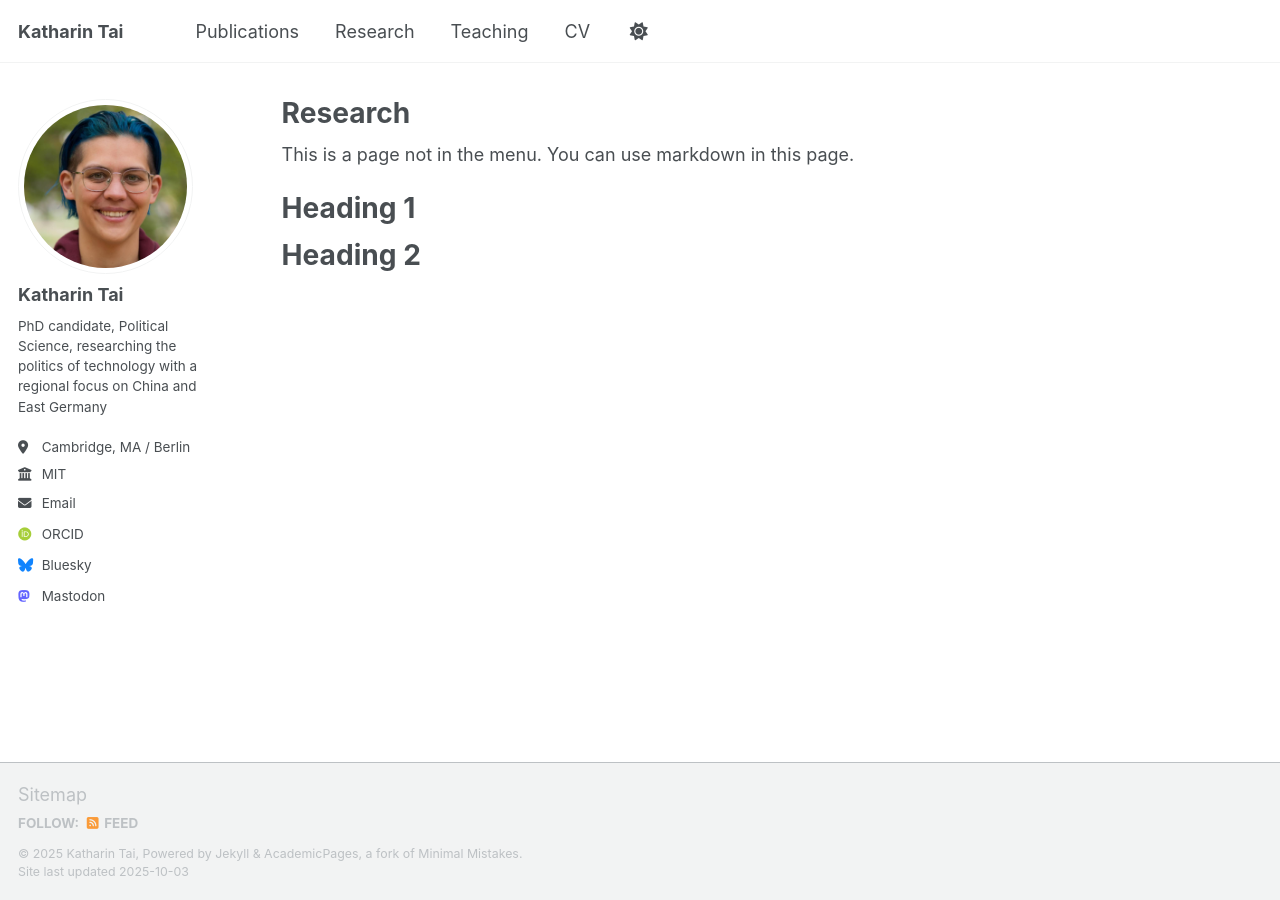
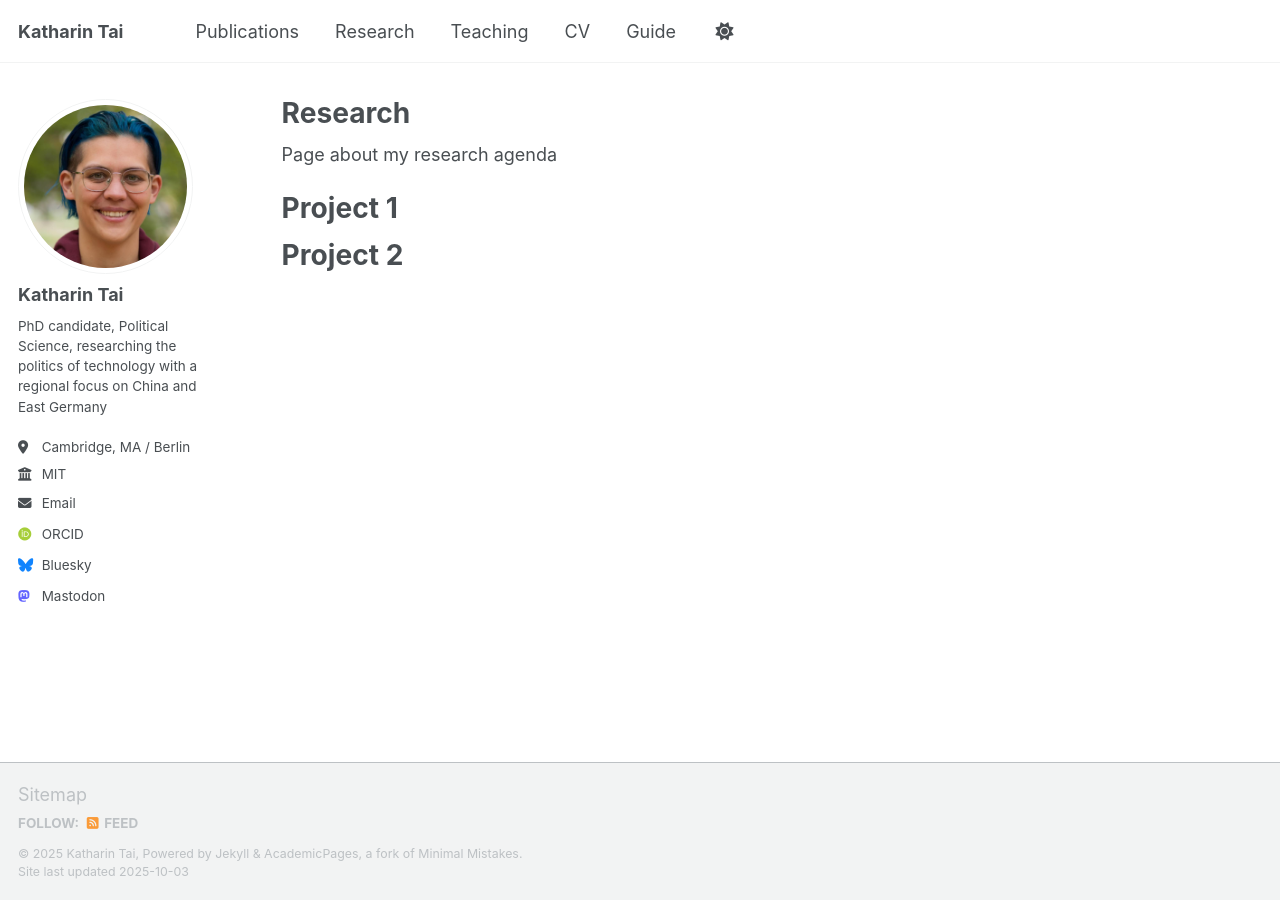
Before and after one commit to katharintai/katharintai.github.io, a Jekyll site: the page built from _pages/research.md, in a window 1280 px wide. Built offline with Jekyll 4.4.1, drawn with Linux system fonts in a browser that asks for light colours; some web fonts are replaced; a script that is not in the unit is left out.

Commit message:
fixing navigation

```diff
--- a/_pages/research.md
+++ b/_pages/research.md
@@ -4,10 +4,10 @@ title: "Research"
 author_profile: true
 ---
 
-This is a page not in the menu. You can use markdown in this page.
+Page about my research agenda
 
-Heading 1
+Project 1
 ======
 
-Heading 2
+Project 2
 ======
```
Also changed, not shown: _data/navigation.yml (+2 -5 lines).
